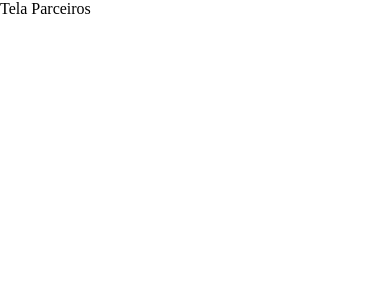
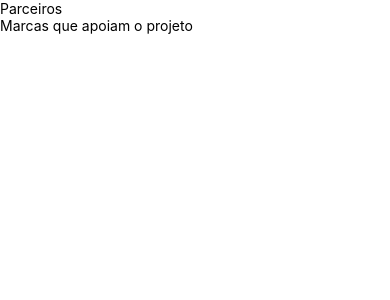
Before and after one commit to mentoria-grupo7/abracaAe, a React Native app: screen / in a window 390 px wide. Shown: the top 300 px of the page. Built offline with nearby package versions, Linux system fonts and the light colour scheme.

Commit message:
feat: Building Partners screen

```diff
--- a/src/screens/Partners/index.jsx
+++ b/src/screens/Partners/index.jsx
@@ -1,13 +1,20 @@
 import React from "react";
-import { View } from "react-native";
+import { StatusBar } from "expo-status-bar";
+import { View, Text } from "react-native";
 import { styles } from "./style";
+import { PartnersCardList } from "./Card/PartnersCardList";
 
+export const Partners = () => {
+  return (
+    <>
+      <View style={styles.container}>
+        <Text style={styles.title}>Parceiros</Text>
+        <Text style={styles.subTitle}>Marcas que apoiam o projeto</Text>
+      </View>
 
-export const Partners = ()=>{
-
-    return(
-        <View style={styles.container}>
-            Tela Parceiros
-        </View>
-    )
-}
+      <View style={styles.container}>
+        <PartnersCardList />
+      </View>
+    </>
+  );
+};
```
